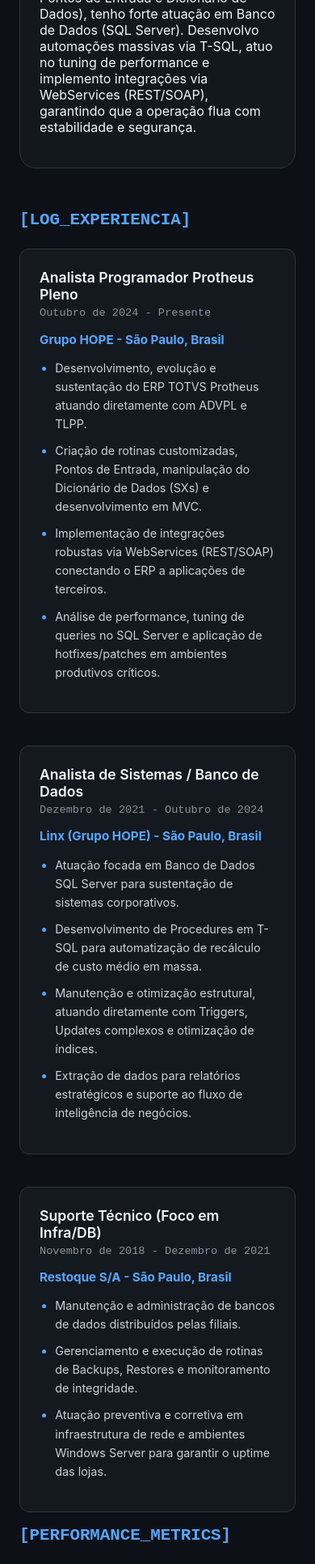
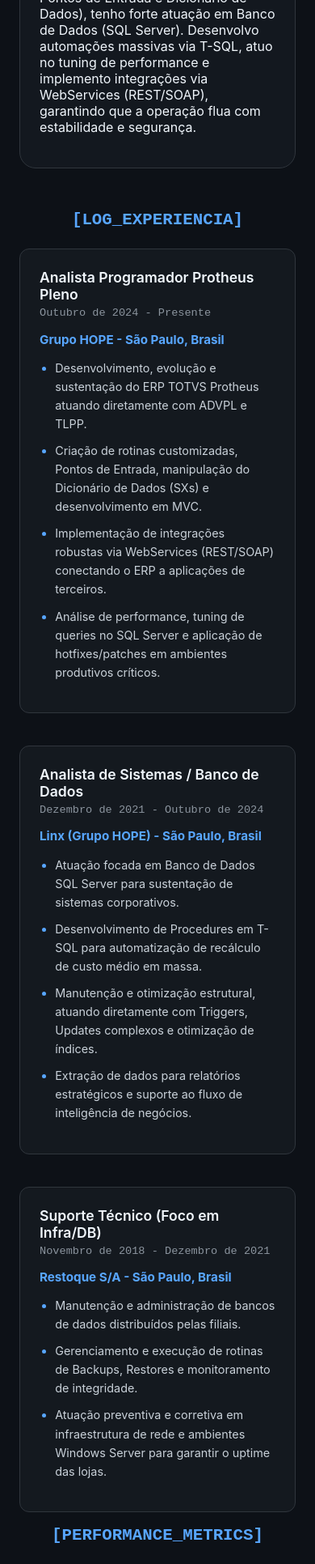
Before and after one commit to Nieradka21/portfolio-nieradka, an Angular app: page / in a window 390 px wide. Shown: the part 881-2813 px from the top of the page at 81% size. Built offline with nearby package versions, Linux system fonts and the light colour scheme.

Commit message:
Ajustes titulos centralizados

```diff
--- a/src/app/components/experience-timeline/experience-timeline.scss
+++ b/src/app/components/experience-timeline/experience-timeline.scss
@@ -2,6 +2,12 @@
     display: flex;
     flex-direction: column;
     gap: 2.5rem;
+}
+
+.section-title {
+    @media (max-width: 768px) {
+        text-align: center;
+    }
 }
 
 .card {
--- a/src/app/components/projects-cards/projects-cards.scss
+++ b/src/app/components/projects-cards/projects-cards.scss
@@ -5,6 +5,12 @@
 
     @media (max-width: 480px) {
         grid-template-columns: 1fr;
+    }
+}
+
+.section-title {
+    @media (max-width: 768px) {
+        text-align: center;
     }
 }
 
--- a/src/app/components/skills-grid/skills-grid.scss
+++ b/src/app/components/skills-grid/skills-grid.scss
@@ -2,6 +2,12 @@
     display: grid;
     grid-template-columns: repeat(auto-fit, minmax(280px, 1fr));
     gap: 1.5rem;
+}
+
+.section-title {
+    @media (max-width: 768px) {
+        text-align: center;
+    }
 }
 
 .skill-card {
```
